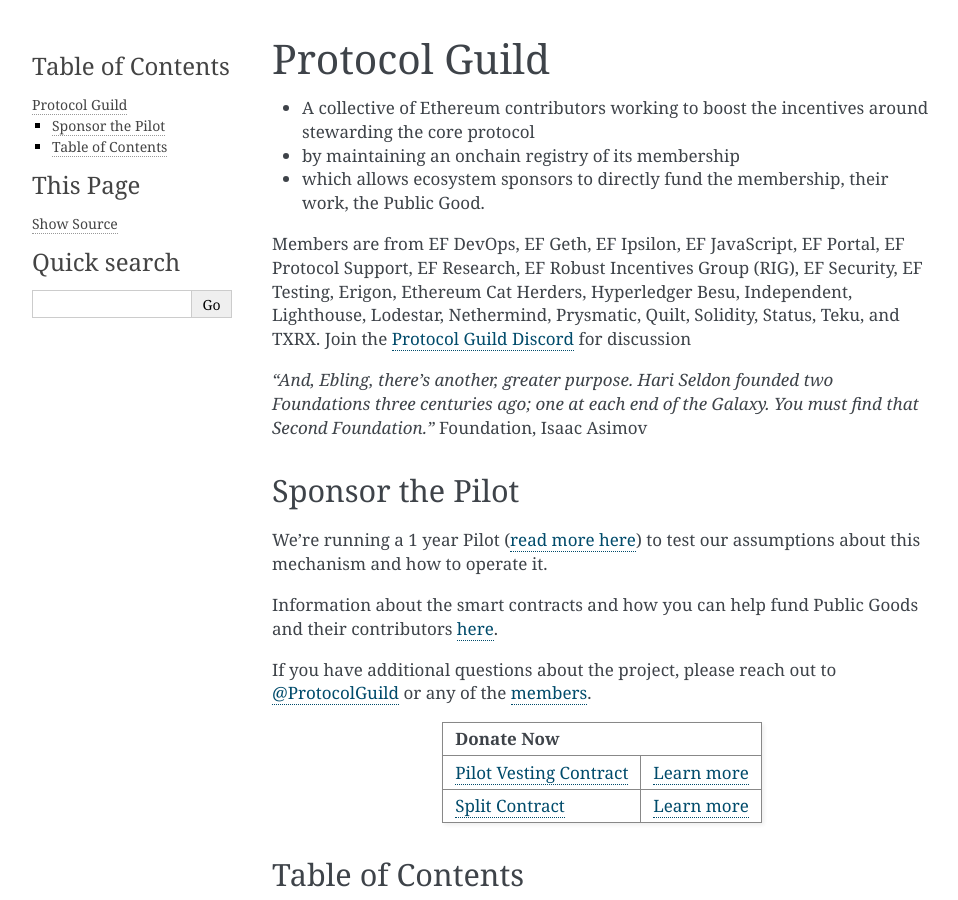
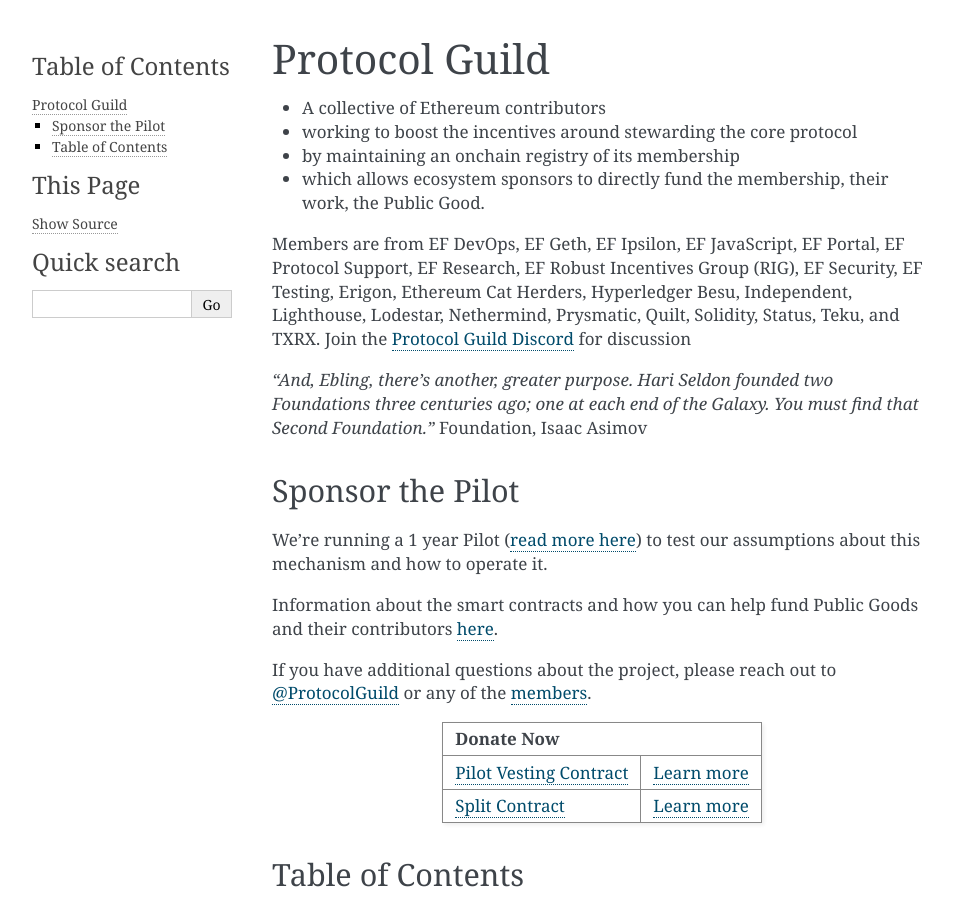
Before and after one commit to protocolguild/documentation, a Sphinx documentation site: the page built from docs/index.rst, in a window 1280 px wide and 900 px high. Shown: the whole window, without its empty margins (148-1106 px from the left). Built offline with Sphinx 7.4.7, drawn with Linux system fonts in a browser that asks for light colours.

Commit message:
tweak summary

```diff
--- a/docs/index.rst
+++ b/docs/index.rst
@@ -1,7 +1,8 @@
 Protocol Guild
 ------------
 
-- A collective of Ethereum contributors working to boost the incentives around stewarding the core protocol
+- A collective of Ethereum contributors
+- working to boost the incentives around stewarding the core protocol
 - by maintaining an onchain registry of its membership
 - which allows ecosystem sponsors to directly fund the membership, their work, the Public Good.
 
```
